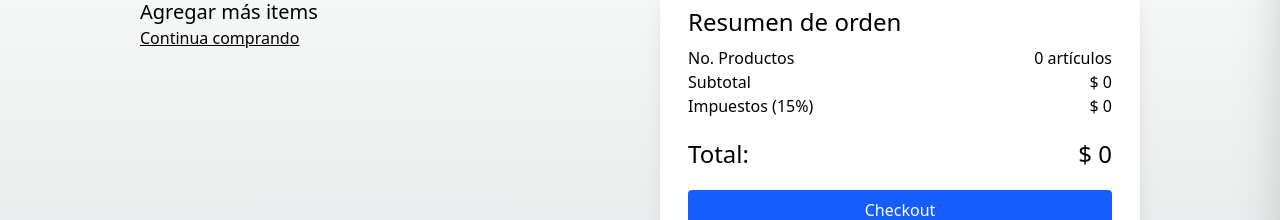
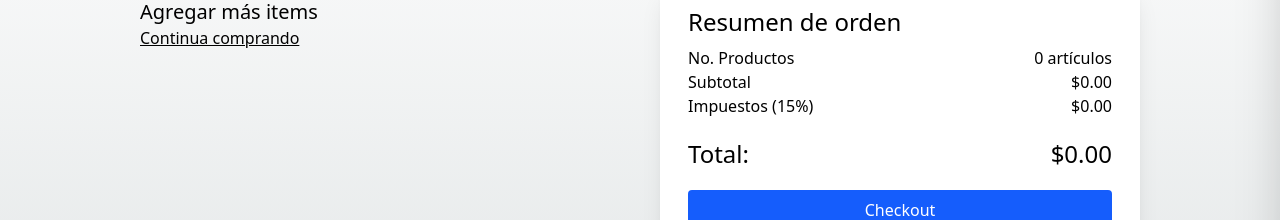
Before and after one commit to modoZen/next-teslo-shop, a Next.js app: page /cart in a window 1280 px wide. Shown: the part 186-406 px from the top of the page. Built offline with nearby package versions, Linux system fonts and the light colour scheme.

Commit message:
formato de moneda

```diff
--- a/src/app/(shop)/cart/ui/OrderSummary.tsx
+++ b/src/app/(shop)/cart/ui/OrderSummary.tsx
@@ -1,6 +1,7 @@
 "use client";
 
 import { useCartStore } from "@/store/cart/cart-store";
+import { currencyFormat } from "@/utils/currencyFormat";
 import { useEffect, useState } from "react";
 import { useShallow } from "zustand/shallow";
 
@@ -23,11 +24,11 @@ export const OrderSummary = () => {
       <span>No. Productos</span>
       <span className="text-right">{itemsInCart} artículos</span>
       <span>Subtotal</span>
-      <span className="text-right">$ {subsTotal}</span>
+      <span className="text-right">{currencyFormat(subsTotal)}</span>
       <span>Impuestos (15%)</span>
-      <span className="text-right">$ {tax}</span>
+      <span className="text-right">{currencyFormat(tax)}</span>
       <span className="mt-5 text-2xl">Total:</span>
-      <span className="mt-5 text-2xl text-right">$ {total}</span>
+      <span className="mt-5 text-2xl text-right">{currencyFormat(total)}</span>
     </div>
   );
 };
--- /dev/null
+++ b/src/utils/currencyFormat.ts
@@ -0,0 +1,8 @@
+export const currencyFormat = (value: number) => {
+  return new Intl.NumberFormat("en-US", {
+    style: "currency",
+    currency: "USD",
+    minimumFractionDigits: 2,
+    maximumFractionDigits: 2,
+  }).format(value);
+};
```
